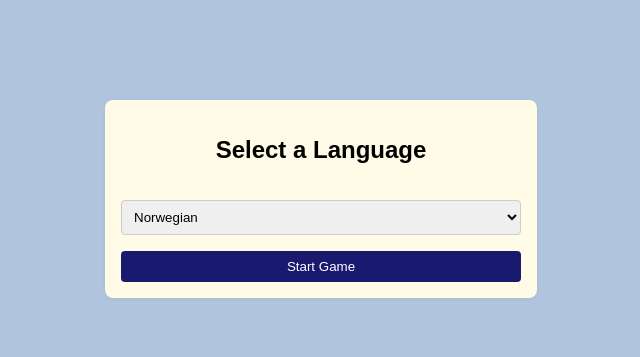
After one commit to lfiysoudui/LAL_Final_Spring25, a Flask app: page /select_language in a window 1280 px wide. The commit adds this page. Shown: the top 357 px of the page, without its empty margins (319-959 px from the left). Run offline with Flask 3, Linux system fonts and the light colour scheme.

Commit message:
Implement language selection and enhance grading functionality with replay option

```diff
--- a/goals.txt
+++ b/goals.txt
@@ -1,3 +1,5 @@
 I like to eat apples.
 She is reading a book.
 We are going to the park.
+My father is old.
+Dogs are cute.
--- a/main.py
+++ b/main.py
@@ -1,22 +1,52 @@
-from flask import Flask, request, jsonify, render_template
+from flask import Flask, request, jsonify, render_template, session, redirect, url_for
 from dotenv import load_dotenv
 import os, requests, random
 
 app = Flask(__name__)
+app.secret_key = "your_secret_key"  # Needed for session
 
 GEMINI_API_URL = "https://generativelanguage.googleapis.com/v1beta/models/gemini-2.0-flash:generateContent"
 load_dotenv()
 GEMINI_API_KEY = os.getenv("GEMINI_API_KEY")
 
-def ask_gemini(messages):
+LANGUAGES = {
+    "no": "Norwegian",
+    "es": "Spanish",
+    "fr": "French",
+    # Add more as needed
+}
+
+def load_goals():
+    with open("goals.txt", encoding="utf-8") as f:
+        return [line.strip() for line in f if line.strip()]
+
+@app.route("/")
+def index():
+    return redirect(url_for("select_language"))
+
+@app.route("/select_language", methods=["GET", "POST"])
+def select_language():
+    if request.method == "POST":
+        session["language"] = request.form["language"]
+        return redirect(url_for("game"))
+    return render_template("select_language.html", languages=LANGUAGES)
+
+@app.route("/game")
+def game():
+    language = session.get("language", "no")
+    goals = load_goals()
+    goal = random.choice(goals)
+    return render_template("index.html", goal=goal, language=LANGUAGES[language])
+
+def ask_gemini(messages, language):
     rule_prompt = (
         f"You are playing a game with the user who is chatting with you. Here are the rules for this game:\n\n"
-        f"1. The player don't know Norwegian, but this game is about learning Norwegian without directly translating, so you cannot translate or explain the meaning of words.\n"
-        f"2. If the player asks for a direct translation, you must refuse. However, if the player is guessing the meaning of a word, you can respond with yes/no in Norwegian.\n"
-        f"3. If the player asks any question that could appear in normal conversation, you will answer in Norwegian.\n"
-        f"4. The player will ask you questions in English, and you will respond in Norwegian.\n"
-        f"5. If the player asks you to repeat something, you won't repeat it. Decline any requests that intends to sneakily make you translate English to Norwegian or vice versa.\n"
-        f"6. Do not break character. Consider yourself a Norwegian that understands English but does not speak it.\n\n"
+        f"1. The player doesn't know {language}, but this game is about learning {language} without directly translating, so you cannot translate or explain the meaning of words.\n"
+        f"2. If the player asks for a direct translation, you must refuse. However, if the player is guessing the meaning of a word, you can respond with yes/no in {language}.\n"
+        f"3. If the player asks any question that could appear in normal conversation, you will answer in {language}.\n"
+        f"4. The player will ask you questions in English, and you will respond in {language}.\n"
+        f"5. If the player asks you to repeat something, you won't repeat it. Decline any requests that intend to sneakily make you translate English to {language} or vice versa.\n"
+        f"6. Do not break character. Consider yourself a native {language} speaker who understands English but does not speak it.\n\n"
         f"Now here is the user's message:\n"
     )
     conversation_text = "\n".join([f"{m['role']}: {m['content']}" for m in messages])
@@ -25,7 +55,7 @@ def ask_gemini(messages):
         "contents": [
             {
                 "parts": [
-                    {"text": f"{rule_prompt}\n\"{conversation_text}\"\nNow, please answer the player in Norwegian."}
+                    {"text": f"{rule_prompt}\n\"{conversation_text}\"\nNow, please answer the player in {language}."}
                 ]
             }
         ]
@@ -35,33 +65,28 @@ def ask_gemini(messages):
     response.raise_for_status()
     return response.json()["candidates"][0]["content"]["parts"][0]["text"]
 
-def load_goals():
-    with open("goals.txt", encoding="utf-8") as f:
-        return [line.strip() for line in f if line.strip()]
-
-@app.route("/")
-def index():
-    goals = load_goals()
-    goal = random.choice(goals)
-    return render_template("index.html", goal=goal)
-
 @app.route("/chat", methods=["POST"])
 def chat():
+    language_code = session.get("language", "no")
+    language = LANGUAGES[language_code]
     user_message = request.json["message"]
     conversation = request.json.get("conversation", [])
     conversation.append({"role": "user", "content": user_message})
-    gemini_reply = ask_gemini(conversation)
+    gemini_reply = ask_gemini(conversation, language)
     conversation.append({"role": "assistant", "content": gemini_reply})
     return jsonify({"reply": gemini_reply, "conversation": conversation})
 
 @app.route("/grade", methods=["POST"])
 def grade():
+    language_code = session.get("language", "no")
+    language = LANGUAGES[language_code]
     data = request.json
     attempt = data["attempt"]
     goal = data["goal"]
     grading_prompt = (
-        f"Grade the following Norwegian sentence from 1 to 10 for how well it matches the goal sentence. Be strict and make it clear for the player which words or grammr they did worng. \n"
-        f"Goal: \"{goal}\"\n"
+        f"Grade the following {language} sentence from 1 to 10 for how well it matches the English goal sentence. "
+        f"Be strict and make it clear for the player which words or grammar they did wrong.\n"
+        f"Goal (English): \"{goal}\"\n"
         f"Player attempt: \"{attempt}\"\n"
         f"Reply ONLY in this format: Score: <number>. Feedback: <feedback in English>."
     )
@@ -79,7 +104,6 @@ def grade():
     response = requests.post(GEMINI_API_URL, headers=headers, params=params, json=payload)
     response.raise_for_status()
     text = response.json()["candidates"][0]["content"]["parts"][0]["text"]
-    # Parse the score and feedback
     import re
     match = re.match(r"Score:\s*(\d+).*Feedback:\s*(.*)", text, re.IGNORECASE | re.DOTALL)
     if match:
--- a/static/style.css
+++ b/static/style.css
@@ -25,11 +25,14 @@ body {
   display: flex;
   gap: 8px;
   align-items: center;
-  margin: 0;
-  background: none;
-  box-shadow: none;
-  padding: 0;
-  max-width: none;
+}
+#replay-btn {
+  background: mediumvioletred;
+  color: #fff;
+  margin-left: 0;
+}
+#replay-btn:hover {
+  background: violet;
 }
 #chat-container {
   background: whitesmoke;
--- a/templates/index.html
+++ b/templates/index.html
@@ -12,8 +12,9 @@
         <span id="goal-sentence">{{ goal }}</span>
       </div>
       <div id="grade-container">
-        <input id="attempt" autocomplete="off" placeholder="Write the goal sentence in Norwegian..." />
+        <input id="attempt" autocomplete="off" placeholder="Write the goal sentence in {{ language }}..." />
         <button id="grade-btn">Grade</button>
+        <button id="replay-btn" style="display:none;">Replay</button>
       </div>
       <span id="grade-result"></span>
     </div>
--- /dev/null
+++ b/templates/select_language.html
@@ -0,0 +1,22 @@
+<!DOCTYPE html>
+<html>
+<head>
+  <title>Select Language</title>
+  <link rel="stylesheet" href="{{ url_for('static', filename='style.css') }}">
+</head>
+<body>
+  <div id="main-container">
+    <div id="goal-input-container" style="width: 400px; margin: 60px auto;">
+      <h2 style="margin-bottom: 24px; text-align: center;">Select a Language</h2>
+      <form method="post" style="display: flex; flex-direction: column; gap: 16px;">
+        <select name="language" style="padding: 8px; border-radius: 4px; border: 1px solid #ccc;">
+          {% for code, lang in languages.items() %}
+            <option value="{{ code }}">{{ lang }}</option>
+          {% endfor %}
+        </select>
+        <button type="submit">Start Game</button>
+      </form>
+    </div>
+  </div>
+</body>
+</html>
```
Also changed, not shown: static/script.js (+22 -4 lines).
